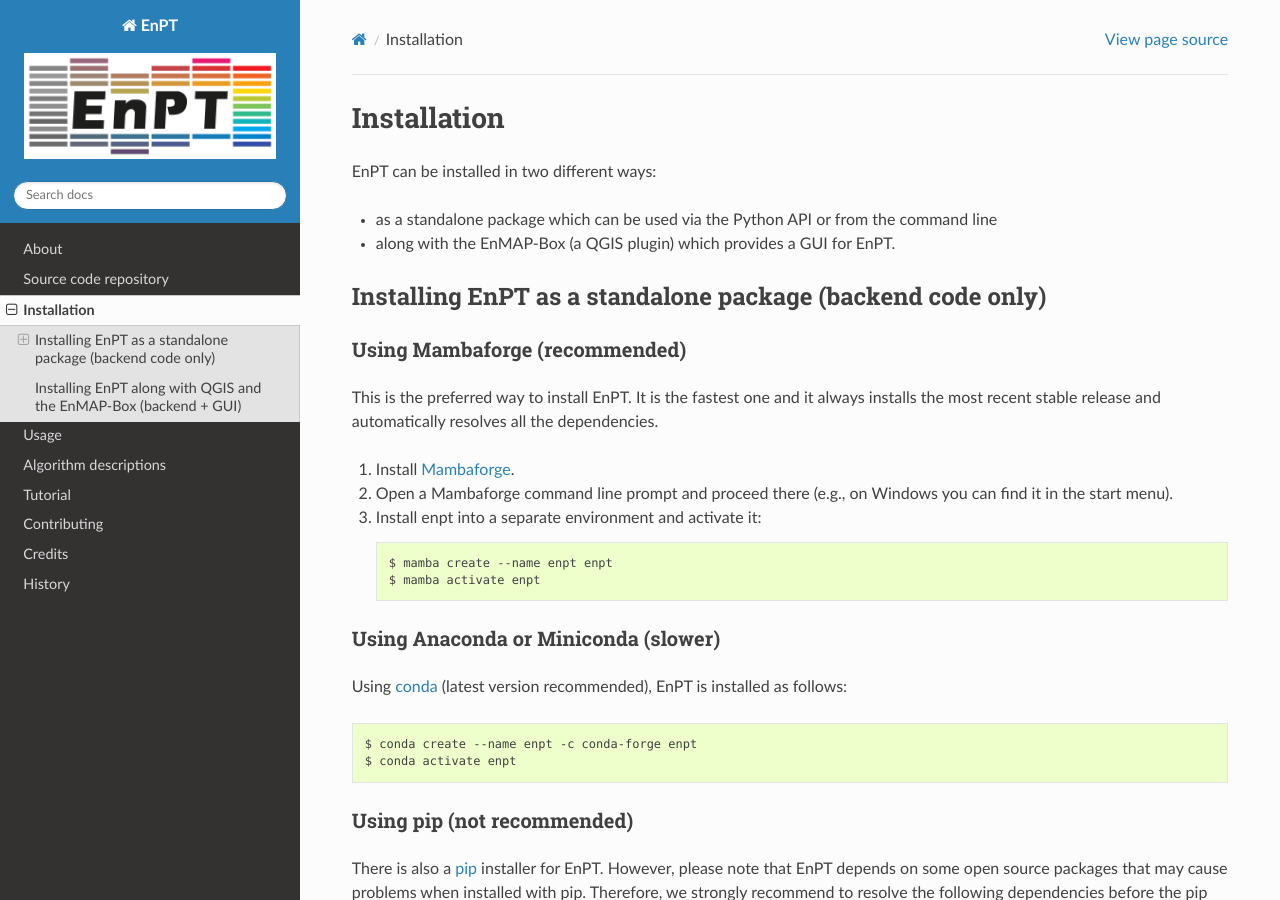
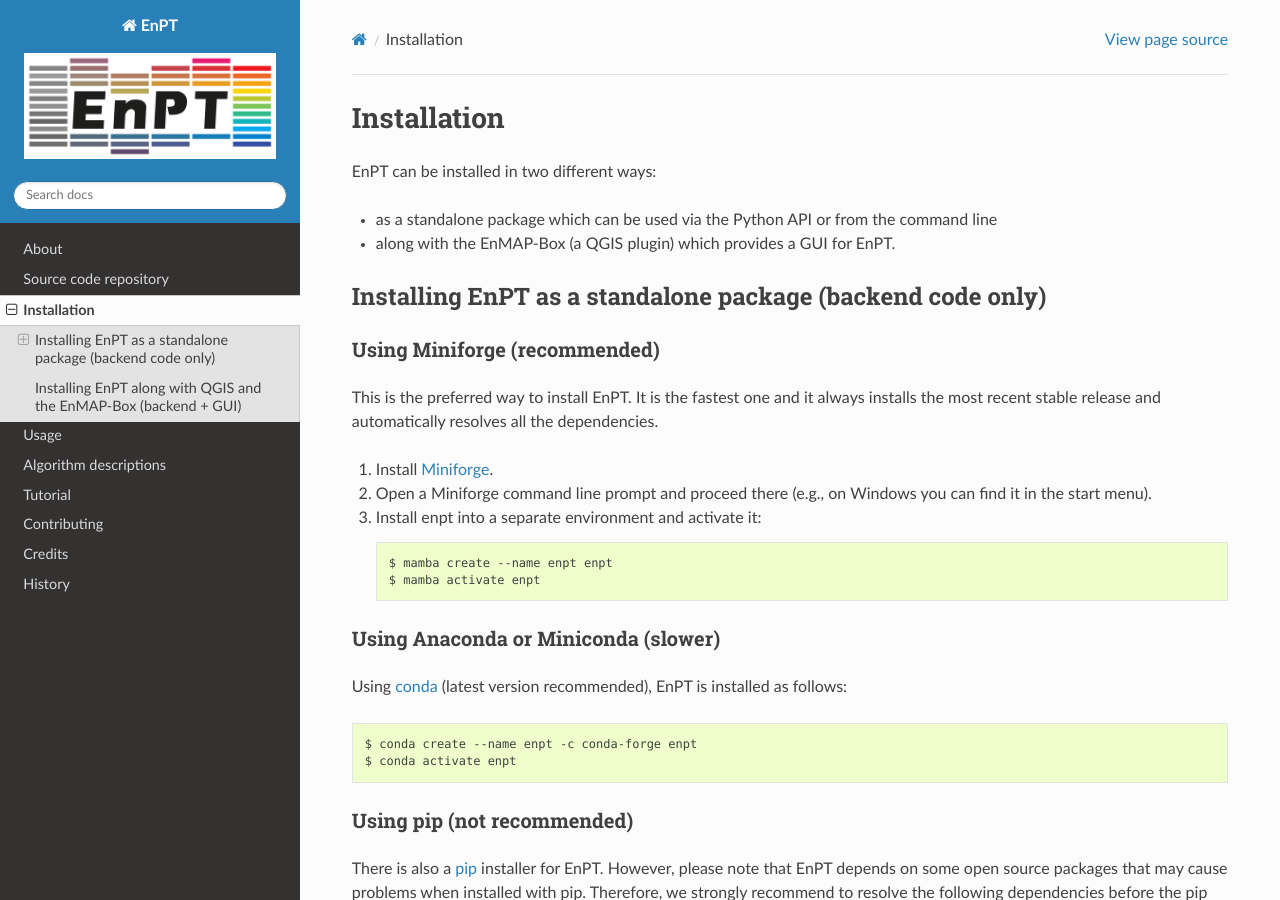
Before and after one commit to GFZ/enpt, a Sphinx documentation site: the page built from docs/installation.rst, in a window 1280 px wide and 900 px high. Built offline with Sphinx 7.4.7 and the Read the Docs theme 3.1.0, drawn with Linux system fonts in a browser that asks for light colours; pages that are not in the unit, such as notebooks, are missing from menus; some of the changed text lies outside the part shown.

Commit message:
Update installation.
Signed-off-by: Daniel Scheffler <danschef@gfz.de>

```diff
--- a/docs/installation.rst
+++ b/docs/installation.rst
@@ -13,14 +13,14 @@
 ***********************************************************
 
 
-Using Mambaforge (recommended)
-------------------------------
+Using Miniforge (recommended)
+-----------------------------
 
 This is the preferred way to install EnPT. It is the fastest one and it always installs the most
 recent stable release and automatically resolves all the dependencies.
 
-1. Install Mambaforge_.
-2. Open a Mambaforge command line prompt and proceed there (e.g., on Windows you can find it in the start menu).
+1. Install Miniforge_.
+2. Open a Miniforge command line prompt and proceed there (e.g., on Windows you can find it in the start menu).
 3. Install enpt into a separate environment and activate it:
 
    .. code-block:: bash
@@ -125,19 +125,19 @@
 
 If you want to use EnPT including the GUI_ in the EnMAP-Box_, it is highly recommended to install QGIS_,
 the EnMAP-Box_ requirements, the EnPT backend code and the EnPT GUI_ into a single conda_ environment
-within Mambaforge_.
+within Miniforge_.
 
-To do so, run the following command on a Mambaforge_ conda_ command line:
+To do so, run the following command on a Miniforge_ conda_ command line:
 
 .. code-block:: bash
 
-  $ mamba env create -n enpt_full -f https://git.gfz-potsdam.de/EnMAP/GFZ_Tools_EnMAP_BOX/EnPT/raw/main/tests/gitlab_CI_docker/context/environment_enpt_full.yml
+  $ conda env create -n enpt_full -f https://git.gfz-potsdam.de/EnMAP/GFZ_Tools_EnMAP_BOX/EnPT/raw/main/tests/gitlab_CI_docker/context/environment_enpt_full.yml
 
 Then activate the newly created conda_ environment and start QGIS_:
 
 .. code-block:: bash
 
-  $ mamba activate enpt_full
+  $ conda activate enpt_full
   $ qgis
 
 The EnMAP-Box_ QGIS_ plugin can then be installed via the QGIS_ Plugin manager and the EnPT GUI_ can be started
@@ -163,18 +163,18 @@
     EnPT has been tested with Python 3.8+ on Linux, Windows and Mac OSX.
 
 
-.. _Mambaforge: https://github.com/conda-forge/miniforge#mambaforge
+.. _Miniforge: https://github.com/conda-forge/miniforge
 .. _pip: https://pip.pypa.io
 .. _Python installation guide: http://docs.python-guide.org/en/latest/starting/installation/
 .. _conda: https://docs.conda.io
 .. _ACwater: https://gitlab.awi.de/phytooptics/acwater/
 .. _`ACwater Polymer installation instructions`: https://gitlab.awi.de/phytooptics/acwater/-/blob/master/docs/installation.rst
 .. _HYGEOS support forum: https://forum.hygeos.com
-.. _polymer: https://forum.hygeos.com
+.. _polymer: https://github.com/hygeos/polymer
 .. _SICOR: https://git.gfz-potsdam.de/EnMAP/sicor
 .. _GUI: https://git.gfz-potsdam.de/EnMAP/GFZ_Tools_EnMAP_BOX/enpt_enmapboxapp
-.. _EnMAP-Box: https://bitbucket.org/hu-geomatics/enmap-box
+.. _EnMAP-Box: https://github.com/EnMAP-Box/enmap-box
 .. _QGIS: https://www.qgis.org
 .. _CDS registration page: https://cds.climate.copernicus.eu/
-.. _CDS API key: https://cds.climate.copernicus.eu/api-how-to
+.. _CDS API key: https://cds.climate.copernicus.eu/how-to-api
 .. _Microsoft build tools for visual studio: https://visualstudio.microsoft.com/de/thank-you-downloading-visual-studio/?sku=BuildTools&rel=16
```
Also changed, not shown: other parts of docs/installation.rst (+1 -1 lines).
